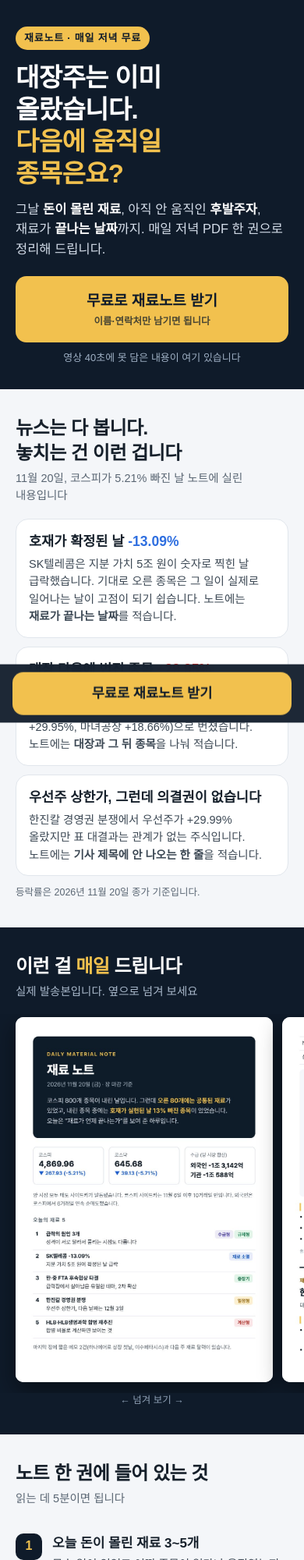
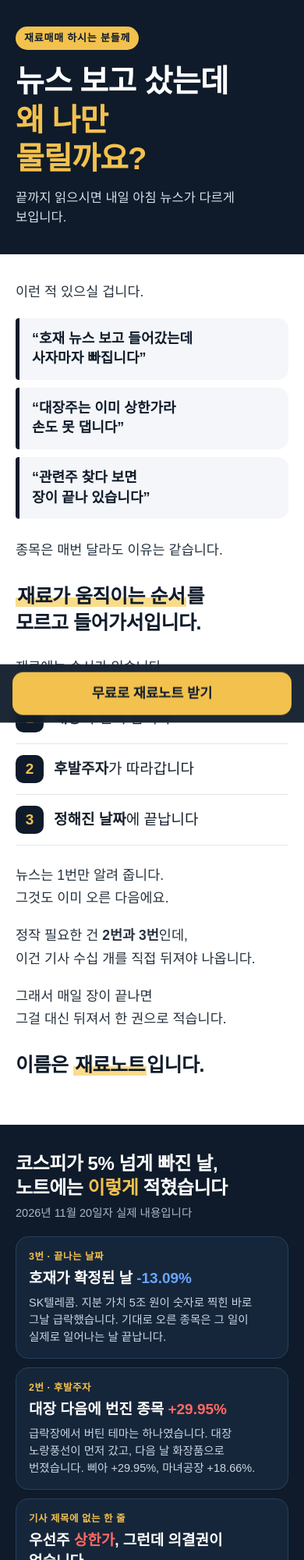
Before and after one commit to py-pixel-9/stocknote, a plain HTML site: page index.html in a window 390 px wide. Shown: the top 2000 px of the page at 78% size. Drawn offline with Linux system fonts and the light colour scheme; a web font is replaced by a local one.

Commit message:
편지 형식으로 다시 씀: 공감 후킹, 재료의 순서, 실제 노트 사례, 선물 2개
Co-Authored-By: Claude Fable 5.2 <noreply@anthropic.com>

```diff
--- a/index.html
+++ b/index.html
@@ -5,7 +5,7 @@
 <meta name="viewport" content="width=device-width, initial-scale=1">
 <title>재료노트 | 매일 저녁 무료</title>
 <meta name="description" content="그날 돈이 몰린 재료, 아직 안 움직인 후발주자, 재료가 끝나는 날짜. 매일 저녁 PDF 한 권으로 정리해 드립니다.">
-<meta property="og:title" content="대장주는 이미 올랐습니다. 다음 종목은요?">
+<meta property="og:title" content="뉴스 보고 샀는데 왜 나만 물릴까요?">
 <meta property="og:description" content="매일 저녁 무료로 받는 재료노트">
 <link rel="preconnect" href="https://cdn.jsdelivr.net">
 <link rel="stylesheet" href="https://cdn.jsdelivr.net/gh/orioncactus/pretendard@v1.3.9/dist/web/static/pretendard.min.css">
@@ -20,9 +20,9 @@ b.g { color: var(--gold); }
 /* 첫 화면 */
 .hero { background: var(--navy); color:#fff; padding: 34px 0 30px; }
 .kicker { display:inline-block; font-size:13px; font-weight:800; letter-spacing:.06em; color:var(--navy); background:var(--gold); padding:5px 11px; border-radius:99px; }
-.hero h1 { font-size: 33px; line-height:1.24; font-weight:900; margin: 16px 0 12px; letter-spacing:-.02em; }
+.hero h1 { font-size: 40px; line-height:1.24; font-weight:900; margin: 16px 0 12px; letter-spacing:-.02em; }
 .hero h1 em { font-style:normal; color:var(--gold); }
-.hero p.lead { font-size:16.5px; color:#d5deea; margin:0 0 22px; }
+.hero p.lead { font-size:16.5px; color:#d5deea; margin:0 0 4px; }
 .hero p.lead b { color:#fff; }
 .btn { display:block; width:100%; border:0; border-radius:14px; background:var(--gold); color:var(--navy); font-family:inherit; font-size:19px; font-weight:900; padding:17px 16px; text-align:center; text-decoration:none; cursor:pointer; }
 .btn small { display:block; font-size:12.5px; font-weight:700; opacity:.75; margin-top:2px; }
@@ -71,6 +71,35 @@ input[aria-invalid=true] { border-color:#ff6b61; }
 .steps b { display:block; font-size:12px; color:var(--sub); font-weight:800; margin-bottom:3px; }
 .plain { font-size:14px; color:#3c4854; margin-top:18px; padding:14px 15px; background:var(--bg); border-radius:12px; }
 
+/* 편지 본문 */
+.letter { background:#fff; }
+.letter p { font-size:17.5px; line-height:1.7; margin:0 0 18px; color:#26323e; }
+.letter p.big { font-size:25px; line-height:1.36; font-weight:900; color:var(--navy); margin:26px 0; letter-spacing:-.02em; }
+mark { background:linear-gradient(transparent 58%, #f9dc8b 58%); color:inherit; padding:0 2px; }
+.say { background:var(--bg); border-left:5px solid var(--navy); border-radius:4px 14px 14px 4px; padding:14px 16px; font-size:18px; font-weight:800; line-height:1.42; margin:0 0 10px; color:var(--navy); }
+.say + p { margin-top:26px; }
+.order { list-style:none; padding:0; margin:0 0 24px; counter-reset:o; }
+.order li { counter-increment:o; display:flex; align-items:center; gap:13px; font-size:19px; padding:14px 0; border-bottom:1px solid var(--line); }
+.order li::before { content:counter(o); flex:0 0 36px; height:36px; border-radius:10px; background:var(--navy); color:var(--gold); font-weight:900; display:flex; align-items:center; justify-content:center; }
+.order b { font-weight:900; }
+.dark .miss { background:var(--navy2); border-color:#27405d; }
+.dark .miss .q { color:#fff; font-size:19px; }
+.dark .miss .a { color:#c9d5e3; }
+.tagline { font-size:12.5px; font-weight:800; color:var(--gold); letter-spacing:.04em; margin-bottom:5px; }
+.dark .up { color:#ff6a62; } .dark .dn { color:#6aa5ff; }
+.dark .stamp { color:#8fa1b6; }
+.stat { display:flex; gap:7px; margin-top:18px; }
+.stat div { flex:1; background:var(--gold); color:var(--navy); border-radius:12px; padding:11px 4px 10px; text-align:center; font-size:11.5px; font-weight:700; line-height:1.3; }
+.stat b { display:block; font-size:21px; font-weight:900; }
+h2.mt { margin-top:38px; }
+.gift { display:flex; gap:13px; align-items:center; background:var(--navy); color:#c9d5e3; border-radius:16px; padding:16px; margin-bottom:10px; font-size:14.5px; }
+.gift > span { font-size:30px; }
+.gift b { display:block; color:#fff; font-size:19px; font-weight:900; margin-bottom:1px; }
+.gift + p { margin-top:22px; }
+.letter p.down { font-size:19px; font-weight:900; color:var(--navy); text-align:center; margin:26px 0 0; }
+.apply { padding-top:8px; border-top:0; }
+.box h2 { margin-bottom:10px; }
+
 footer { padding: 24px 0 110px; font-size:11.5px; color:#7a8693; line-height:1.6; }
 footer b { color:#5a6673; }
 
@@ -85,39 +114,64 @@ footer b { color:#5a6673; }
 
 <header class="hero">
   <div class="wrap">
-    <span class="kicker">재료노트 · 매일 저녁 무료</span>
-    <h1>대장주는 이미<br>올랐습니다.<br><em>다음에 움직일<br>종목은요?</em></h1>
-    <p class="lead">그날 <b>돈이 몰린 재료</b>, 아직 안 움직인 <b>후발주자</b>, 재료가 <b>끝나는 날짜</b>까지. 매일 저녁 PDF 한 권으로 정리해 드립니다.</p>
-    <a class="btn" href="#apply">무료로 재료노트 받기<small>이름·연락처만 남기면 됩니다</small></a>
-    <div class="note">영상 40초에 못 담은 내용이 여기 있습니다</div>
+    <span class="kicker">재료매매 하시는 분들께</span>
+    <h1>뉴스 보고 샀는데<br><em>왜 나만<br>물릴까요?</em></h1>
+    <p class="lead">끝까지 읽으시면 내일 아침 뉴스가 다르게 보입니다.</p>
   </div>
 </header>
 
-<section>
+<section class="letter">
   <div class="wrap">
-    <h2>뉴스는 다 봅니다.<br>놓치는 건 이런 겁니다</h2>
-    <p class="h2sub">11월 20일, 코스피가 5.21% 빠진 날 노트에 실린 내용입니다</p>
+    <p>이런 적 있으실 겁니다.</p>
+    <div class="say">“호재 뉴스 보고 들어갔는데<br>사자마자 빠집니다”</div>
+    <div class="say">“대장주는 이미 상한가라<br>손도 못 댑니다”</div>
+    <div class="say">“관련주 찾다 보면<br>장이 끝나 있습니다”</div>
 
-    <div class="miss">
-      <div class="q">호재가 확정된 날 <span class="dn">-13.09%</span></div>
-      <div class="a">SK텔레콤은 지분 가치 5조 원이 숫자로 찍힌 날 급락했습니다. 기대로 오른 종목은 그 일이 실제로 일어나는 날이 고점이 되기 쉽습니다. 노트에는 <b>재료가 끝나는 날짜</b>를 적습니다.</div>
-    </div>
-    <div class="miss">
-      <div class="q">대장 다음에 번진 종목 <span class="up">+29.95%</span></div>
-      <div class="a">급락장에서 버틴 테마는 한·중 FTA 하나였습니다. 대장 노랑풍선이 먼저 갔고, 다음 날 화장품(삐아 +29.95%, 마녀공장 +18.66%)으로 번졌습니다. 노트에는 <b>대장과 그 뒤 종목</b>을 나눠 적습니다.</div>
-    </div>
-    <div class="miss">
-      <div class="q">우선주 상한가, 그런데 의결권이 없습니다</div>
-      <div class="a">한진칼 경영권 분쟁에서 우선주가 +29.99% 올랐지만 표 대결과는 관계가 없는 주식입니다. 노트에는 <b>기사 제목에 안 나오는 한 줄</b>을 적습니다.</div>
-    </div>
-    <div class="stamp">등락률은 2026년 11월 20일 종가 기준입니다.</div>
+    <p>종목은 매번 달라도 이유는 같습니다.</p>
+    <p class="big"><mark>재료가 움직이는 순서</mark>를<br>모르고 들어가서입니다.</p>
+
+    <p>재료에는 순서가 있습니다.</p>
+    <ol class="order">
+      <li><span><b>대장</b>이 먼저 갑니다</span></li>
+      <li><span><b>후발주자</b>가 따라갑니다</span></li>
+      <li><span><b>정해진 날짜</b>에 끝납니다</span></li>
+    </ol>
+
+    <p>뉴스는 1번만 알려 줍니다.<br>그것도 이미 오른 다음에요.</p>
+    <p>정작 필요한 건 <b>2번과 3번</b>인데,<br>이건 기사 수십 개를 직접 뒤져야 나옵니다.</p>
+    <p>그래서 매일 장이 끝나면<br>그걸 대신 뒤져서 한 권으로 적습니다.</p>
+    <p class="big">이름은 <mark>재료노트</mark>입니다.</p>
   </div>
 </section>
 
 <section class="dark">
   <div class="wrap">
-    <h2>이런 걸 <b class="g">매일</b> 드립니다</h2>
-    <p class="h2sub">실제 발송본입니다. 옆으로 넘겨 보세요</p>
+    <h2>코스피가 5% 넘게 빠진 날,<br>노트에는 <b class="g">이렇게</b> 적혔습니다</h2>
+    <p class="h2sub">2026년 11월 20일자 실제 내용입니다</p>
+
+    <div class="miss">
+      <div class="tagline">3번 · 끝나는 날짜</div>
+      <div class="q">호재가 확정된 날 <span class="dn">-13.09%</span></div>
+      <div class="a">SK텔레콤. 지분 가치 5조 원이 숫자로 찍힌 바로 그날 급락했습니다. 기대로 오른 종목은 그 일이 실제로 일어나는 날 끝납니다.</div>
+    </div>
+    <div class="miss">
+      <div class="tagline">2번 · 후발주자</div>
+      <div class="q">대장 다음에 번진 종목 <span class="up">+29.95%</span></div>
+      <div class="a">급락장에서 버틴 테마는 하나였습니다. 대장 노랑풍선이 먼저 갔고, 다음 날 화장품으로 번졌습니다. 삐아 +29.95%, 마녀공장 +18.66%.</div>
+    </div>
+    <div class="miss">
+      <div class="tagline">기사 제목에 없는 한 줄</div>
+      <div class="q">우선주 <span class="up">상한가</span>, 그런데 의결권이 없습니다</div>
+      <div class="a">한진칼 경영권 분쟁. 우선주가 +29.99% 올랐지만 표 대결과는 관계없는 주식입니다.</div>
+    </div>
+
+    <div class="stat">
+      <div><b>9쪽</b>분량</div><div><b>5개</b>재료</div><div><b>25개</b>종목</div><div><b>13곳</b>언론사 대조</div>
+    </div>
+    <div class="stamp">이날 노트 한 권 기준. 등락률은 11월 20일 종가입니다.</div>
+
+    <h2 class="mt">실제 노트입니다</h2>
+    <p class="h2sub">옆으로 넘겨 보세요</p>
     <div class="pages">
       <img src="assets/note_p1.jpg" alt="재료노트 표지와 오늘의 재료 목차" loading="lazy">
       <img src="assets/note_p4.jpg" alt="재료노트 본문: 재료의 성격과 놓치기 쉬운 것" loading="lazy">
@@ -128,14 +182,14 @@ footer b { color:#5a6673; }
   </div>
 </section>
 
-<section>
+<section class="letter">
   <div class="wrap">
-    <h2>노트 한 권에 들어 있는 것</h2>
-    <p class="h2sub">읽는 데 5분이면 됩니다</p>
-    <div class="in"><div class="n">1</div><div><div class="t">오늘 돈이 몰린 재료 3~5개</div><div class="d">무슨 일이 있었고 어떤 종목이 얼마나 움직였는지, 종가와 거래대금까지 표로 정리합니다.</div></div></div>
-    <div class="in"><div class="n">2</div><div><div class="t">대장 다음에 볼 후발주자</div><div class="d">같은 재료로 묶이는데 아직 덜 움직인 종목을 기사와 공시에서 찾아 적습니다.</div></div></div>
-    <div class="in"><div class="n">3</div><div><div class="t">재료가 끝나는 날짜</div><div class="d">발표일, 상장일, 주총일. 기대가 사라지는 날을 미리 달력에 넣어 둡니다.</div></div></div>
-    <div class="in"><div class="n">4</div><div><div class="t">기사 원문 출처</div><div class="d">모든 숫자에 언론사와 날짜를 붙입니다. 직접 확인하실 수 있습니다.</div></div></div>
+    <p>영상 40초에는 세 종목밖에 못 담습니다.</p>
+    <p class="big">못 담은 나머지를<br><mark>그대로 드립니다.</mark></p>
+    <div class="gift"><span>🎁</span><div><b>재료노트 PDF</b>매일 저녁, 그날 재료와 후발주자</div></div>
+    <div class="gift"><span>🎁</span><div><b>다음 주 재료 달력</b>매주, 재료가 끝나는 날짜</div></div>
+    <p>두 가지 모두 비용을 받지 않습니다.</p>
+    <p class="down">👇 아래에 이름과 연락처만 남겨 주세요</p>
   </div>
 </section>
 
@@ -143,7 +197,6 @@ footer b { color:#5a6673; }
   <div class="wrap">
     <div class="box">
       <h2>오늘 저녁 노트부터<br>받아 보세요</h2>
-      <p class="h2sub">비용은 없습니다. 이름과 연락처만 남기시면 됩니다.</p>
       <form id="leadForm" novalidate>
         <label for="name">이름</label>
         <input type="text" id="name" name="name" autocomplete="name" placeholder="홍길동">
@@ -159,13 +212,6 @@ footer b { color:#5a6673; }
         <div class="agree">남기신 이름과 연락처는 재료노트 안내 연락에만 씁니다.</div>
       </form>
     </div>
-
-    <div class="steps">
-      <div><b>1</b>이름·연락처 남기기</div>
-      <div><b>2</b>문자로 입장 안내</div>
-      <div><b>3</b>매일 저녁 PDF</div>
-    </div>
-    <div class="plain">종목을 찍어 주는 방이 아닙니다. 이미 나온 기사와 공시, 확정된 주가를 정리한 자료이고 사고파는 판단은 직접 하십니다.</div>
   </div>
 </section>
 
@@ -206,7 +252,7 @@ document.getElementById("year").textContent = new Date().getFullYear();
 const sticky = document.getElementById("sticky"), applyEl = document.getElementById("apply");
 function onScroll(){
   const r = applyEl.getBoundingClientRect();
-  sticky.classList.toggle("on", window.scrollY > 420 && r.top > window.innerHeight * 0.75);
+  sticky.classList.toggle("on", window.scrollY > 300 && r.top > window.innerHeight * 0.75);
 }
 window.addEventListener("scroll", onScroll, { passive:true }); onScroll();
 
```
